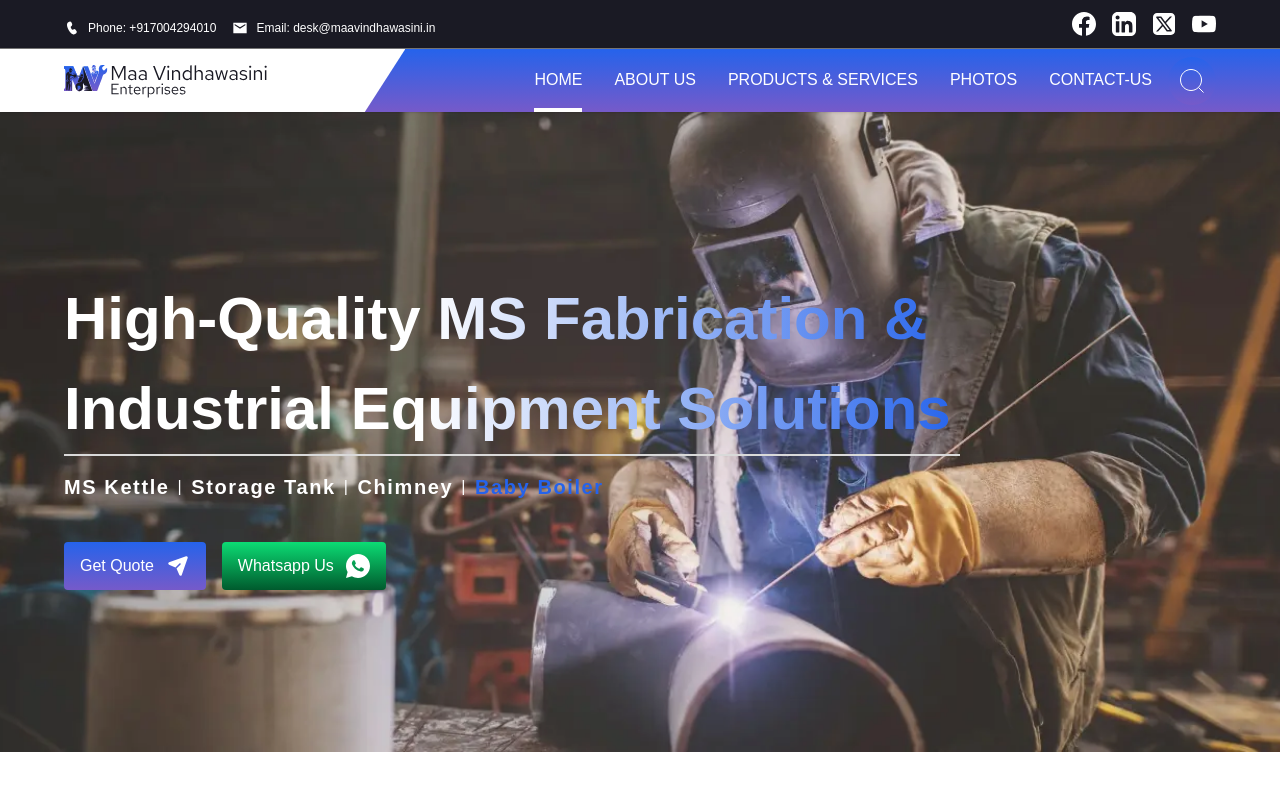
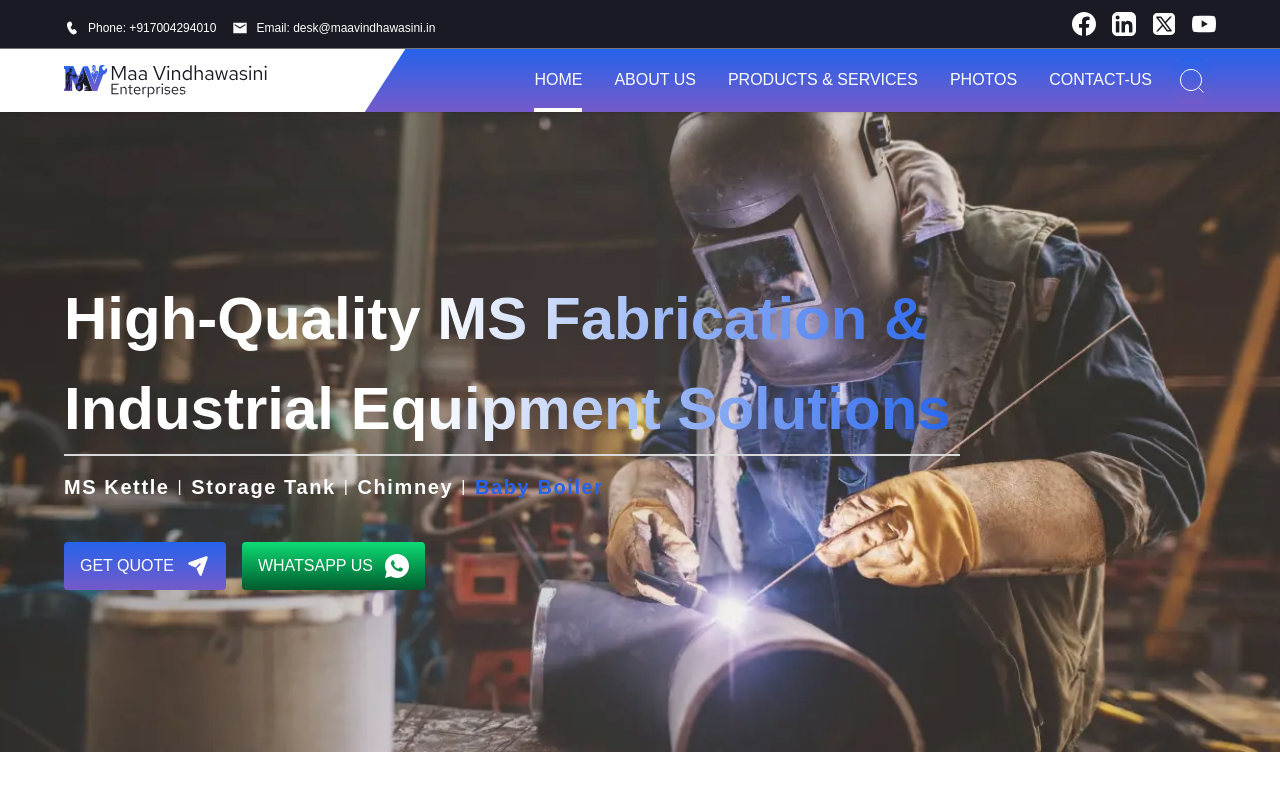
Before and after one commit to aastha-mirai/textile-comp, a React (Vite) app: page / in a window 1280 px wide. Shown: the top 800 px of the page. Built offline with nearby package versions, Linux system fonts and the light colour scheme; a web font is replaced by a local one.

Commit message:
refactor button component

```diff
--- a/src/components/Button/Button.component.tsx
+++ b/src/components/Button/Button.component.tsx
@@ -11,6 +11,7 @@ const sizeClasses: Record<ButtonSize, string> = {
   md: "px-11 py-3",
   lg: "px-14 py-2",
   xl: "px-15 py-4",
+  full: "py-2 w-full",
 };
 
 const iconOnlySizeClasses: Record<IconBtnSize, string> = {
@@ -74,7 +75,7 @@ const Button: React.FC<ButtonProps> = (props) => {
   const isIconOnly = !text;
 
   /** Dynamically generate class names based on size, loading state and disabled state. */
-  const buttonClasses = `relative inline-flex items-center justify-center gap-3  bg-${bgColor ?? "theme-gradient"} ${textColor ?? "text-white"} ${isIconOnly ? "rounded-full" : radiusClasses[radius ?? "sm"]} ${disabled ? "opacity-50 cursor-not-allowed" : "cursor-pointer"} ${isIconOnly ? iconOnlySizeClasses[size === "sm" || size === "md" ? size : "md"] : sizeClasses[size]} ${isShadow ? "hover:shadow-2xl" : ""}`;
+  const buttonClasses = `relative inline-flex items-center justify-center gap-3  bg-${bgColor ?? "theme-gradient"} text-${textColor ?? "white"} ${isIconOnly ? "rounded-full" : radiusClasses[radius ?? "sm"]} ${disabled ? "opacity-50 cursor-not-allowed" : "cursor-pointer"} ${isIconOnly ? iconOnlySizeClasses[size === "sm" || size === "md" ? size : "md"] : sizeClasses[size]} ${isShadow ? "hover:shadow-2xl" : ""}`;
 
   /** Determine icon size based on button state */
   const iconSize = isIconOnly ? (size === "md" ? 24 : 20) : 24;
@@ -90,7 +91,13 @@ const Button: React.FC<ButtonProps> = (props) => {
       >
         <>
           {text && (
-            <Typography variant="subtitle" text={text} color="inherit" />
+            <Typography
+              variant="subtitle"
+              text={text}
+              color="inherit"
+              weight={weight}
+              uppercase={uppercase}
+            />
           )}
           {iconName && (
             <Icon
--- a/src/components/Button/Button.types.ts
+++ b/src/components/Button/Button.types.ts
@@ -1,7 +1,7 @@
-import type { IconName, TypoColor } from "@components";
+import type { FontWeight, IconName, TypoColor } from "@components";
 
 /** Available size variants for the Button component */
-export type ButtonSize = "sm" | "md" | "lg" | "xl";
+export type ButtonSize = "sm" | "md" | "lg" | "xl" | "full";
 
 /** Available size variants for icon-only buttons */
 export type IconBtnSize = "sm" | "md";
```
